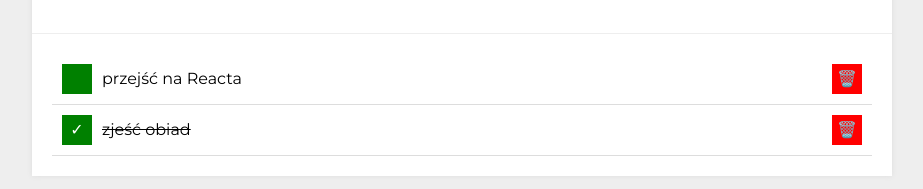
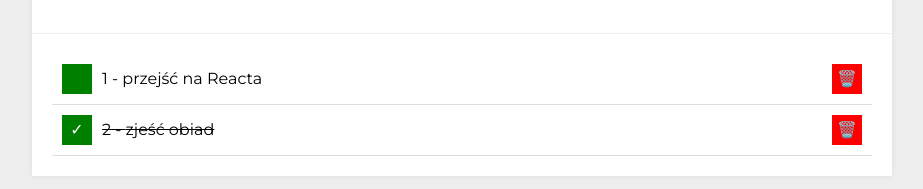
Before and after one commit to monwil999/todolist-react-3, a React (Create React App) app: page / in a window 1280 px wide. Shown: the part 304-493 px from the top of the page, without its empty margins (178-1101 px from the left). Built offline with nearby package versions, Linux system fonts and the light colour scheme.

Commit message:
section-button-header transparent color added

```diff
--- a/src/Buttons/style.css
+++ b/src/Buttons/style.css
@@ -25,7 +25,7 @@
     cursor: pointer;
 }
 
-.section__button--hiddenAllDone:disabled {
+.section__button--header:disabled {
     color: #ccc;
-    cursor: not-allowed;
+    background-color: transparent;
 }
--- a/src/Tasks/index.js
+++ b/src/Tasks/index.js
@@ -19,7 +19,7 @@ const Tasks = ({ tasks, hideDone, removeTask, toggleTaskDone }) => (
             task.done ? " tasks__content--done" : ""
           }`}
         >
-          {task.content}
+          {task.id} - {task.content}
         </span>
         <button
           className="tasks__button tasks__button--remove"
```
